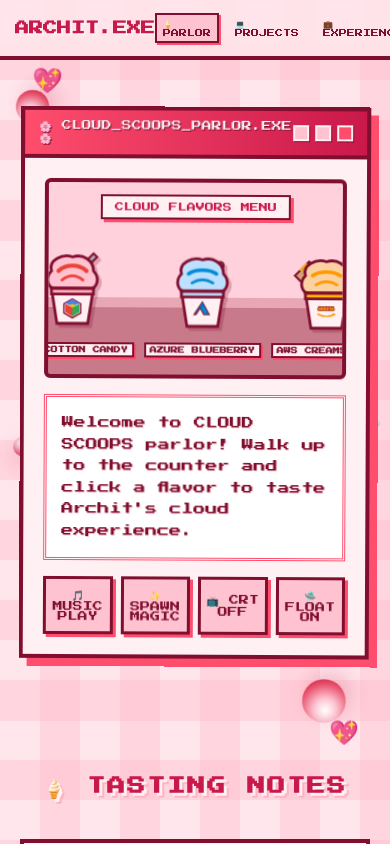
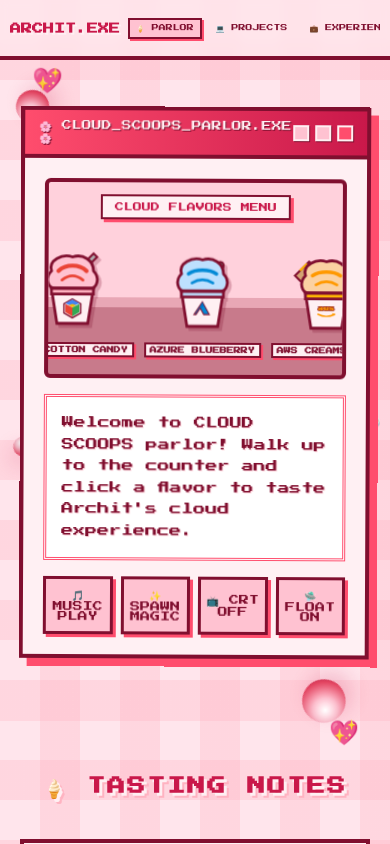
Before and after one commit to BABATHESLAYER/archit-resume, a plain HTML site: page index.html in a window 390 px wide. Shown: the top 844 px of the page. Drawn offline with Linux system fonts and the light colour scheme.

Commit message:
for phone

```diff
--- a/style.css
+++ b/style.css
@@ -889,14 +889,30 @@
 /* Mobile responsive adjustments */
 @media (max-width: 768px) {
     .retro-header {
-        padding: 0 15px;
+        padding: 0 10px;
+    }
+    .nav-logo {
+        flex-shrink: 0;
+        font-size: 11px;
+        margin-right: 8px;
     }
     .retro-nav {
-        gap: 8px;
+        gap: 6px;
+        overflow-x: auto;
+        white-space: nowrap;
+        flex-wrap: nowrap;
+        -webkit-overflow-scrolling: touch;
+        scrollbar-width: none; /* Hide scrollbar for Firefox */
+        padding: 5px 0;
+        flex-grow: 1;
+    }
+    .retro-nav::-webkit-scrollbar {
+        display: none; /* Hide scrollbar for Chrome, Safari, Opera */
     }
     .nav-link {
-        font-size: 8px;
+        font-size: 7px;
         padding: 4px 6px;
+        flex-shrink: 0;
     }
     .portfolio-container {
         gap: 60px;
```
